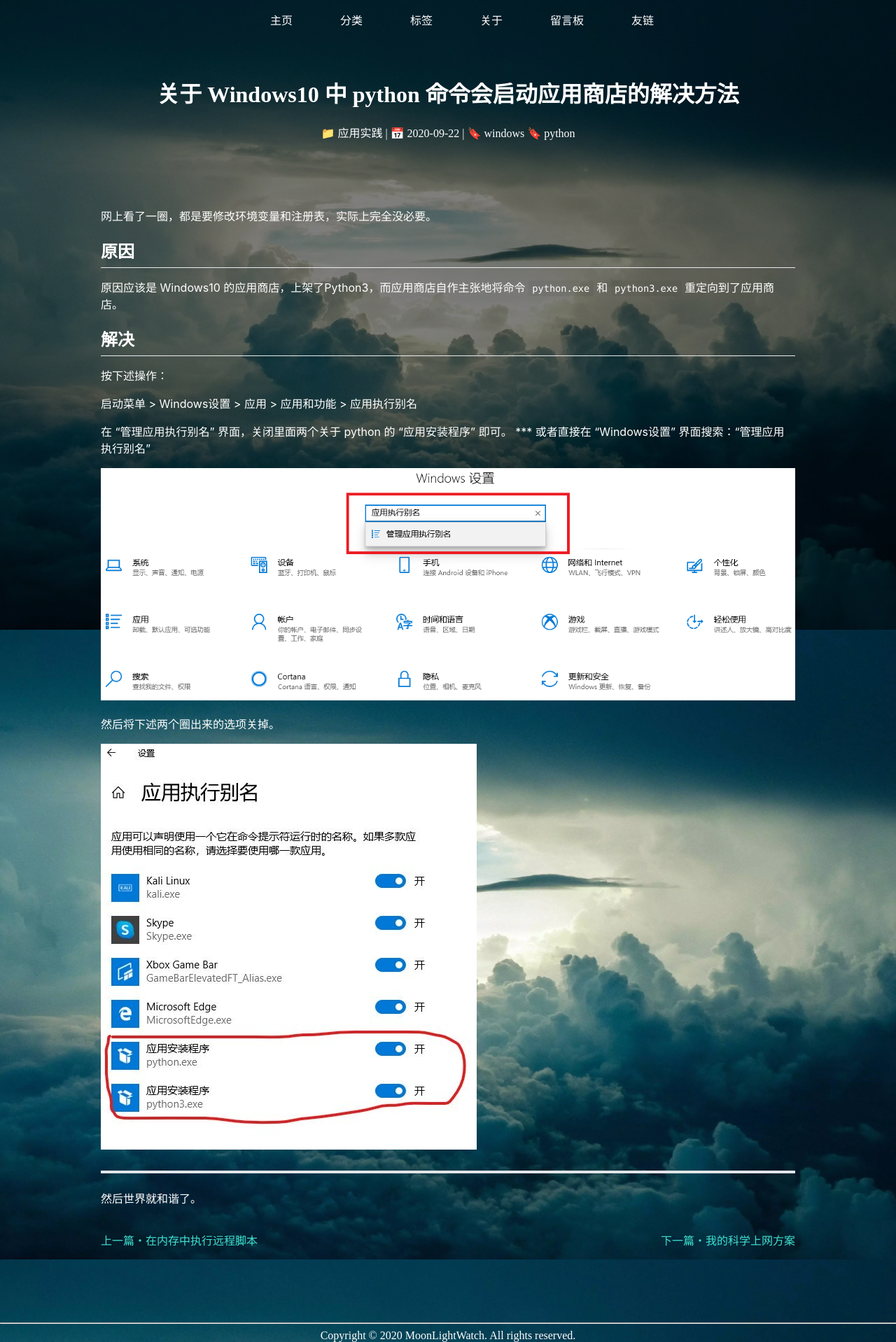
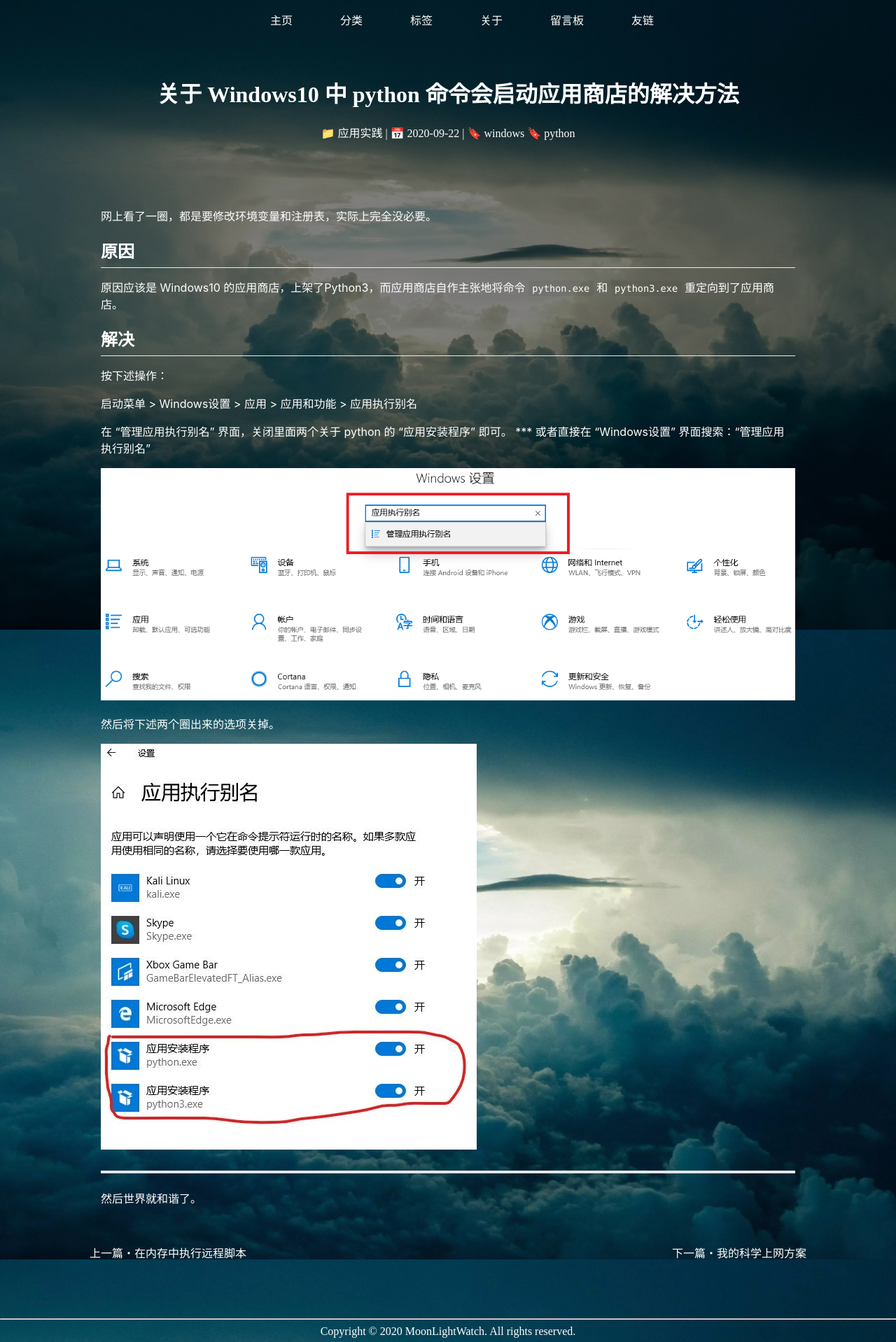
Before and after one commit to moonlightwatch/moonlightwatch.github.io, a Jekyll site: the page built from _posts/2020-09-22-关于Windows10中python命令会启动应用商店的解决方法.md, in a window 1280 px wide. Shown: the whole page at 70% size. Built offline with Jekyll 4.4.1, drawn with Linux system fonts in a browser that asks for light colours; comment, search, counter and statistics services are not loaded.

Commit message:
update post view

```diff
--- a/_layouts/post.html
+++ b/_layouts/post.html
@@ -16,10 +16,11 @@
     {% endfor %}
 </p>
 
+<div class="main-block">
 
-<div class="m-markdown-body">
-    {{ content }}
-
+    <div class="m-markdown-body">
+        {{ content }}
+    </div>
     <div class="post-paginator">
         {% if page.previous %}
         <a href="{{ page.previous.url | '/' }}">上一篇・{{ page.previous.title }}</a>
```
